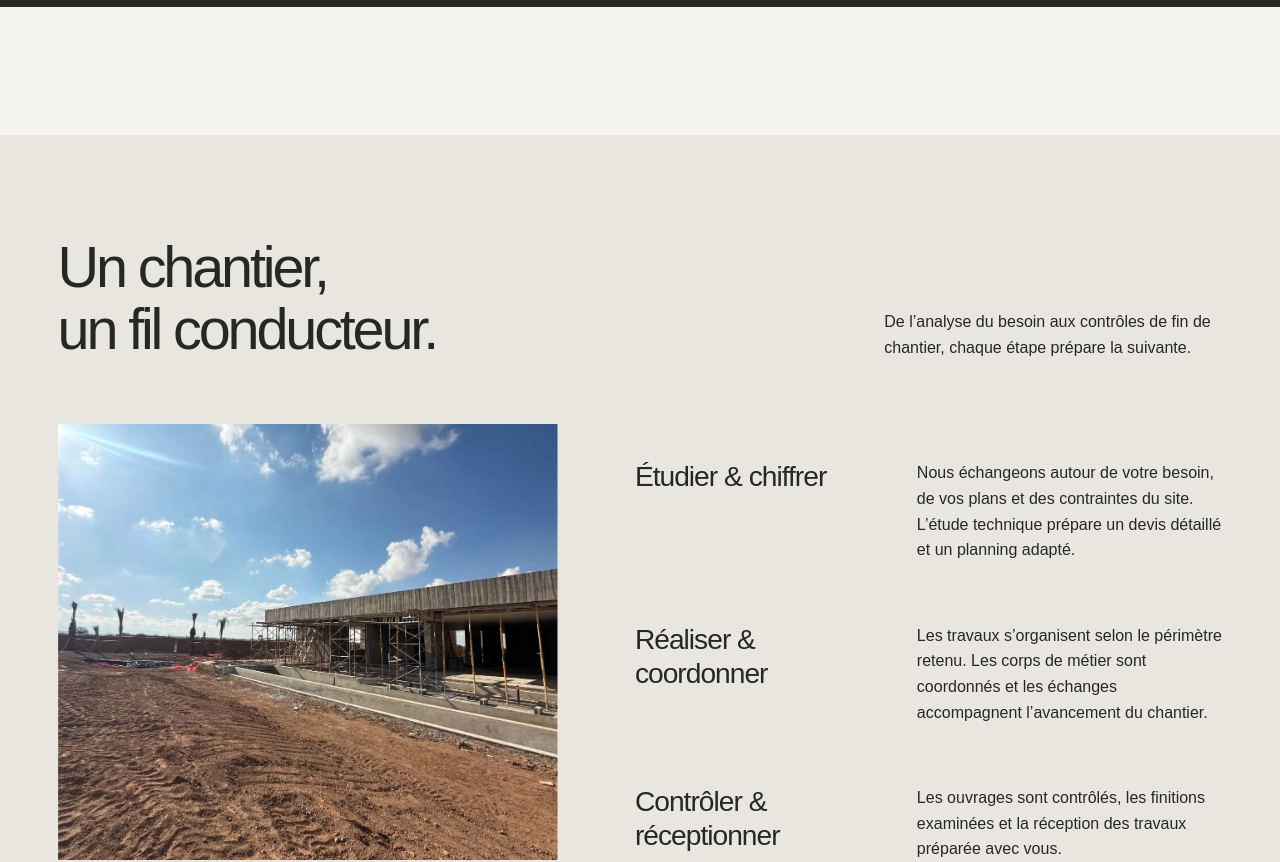
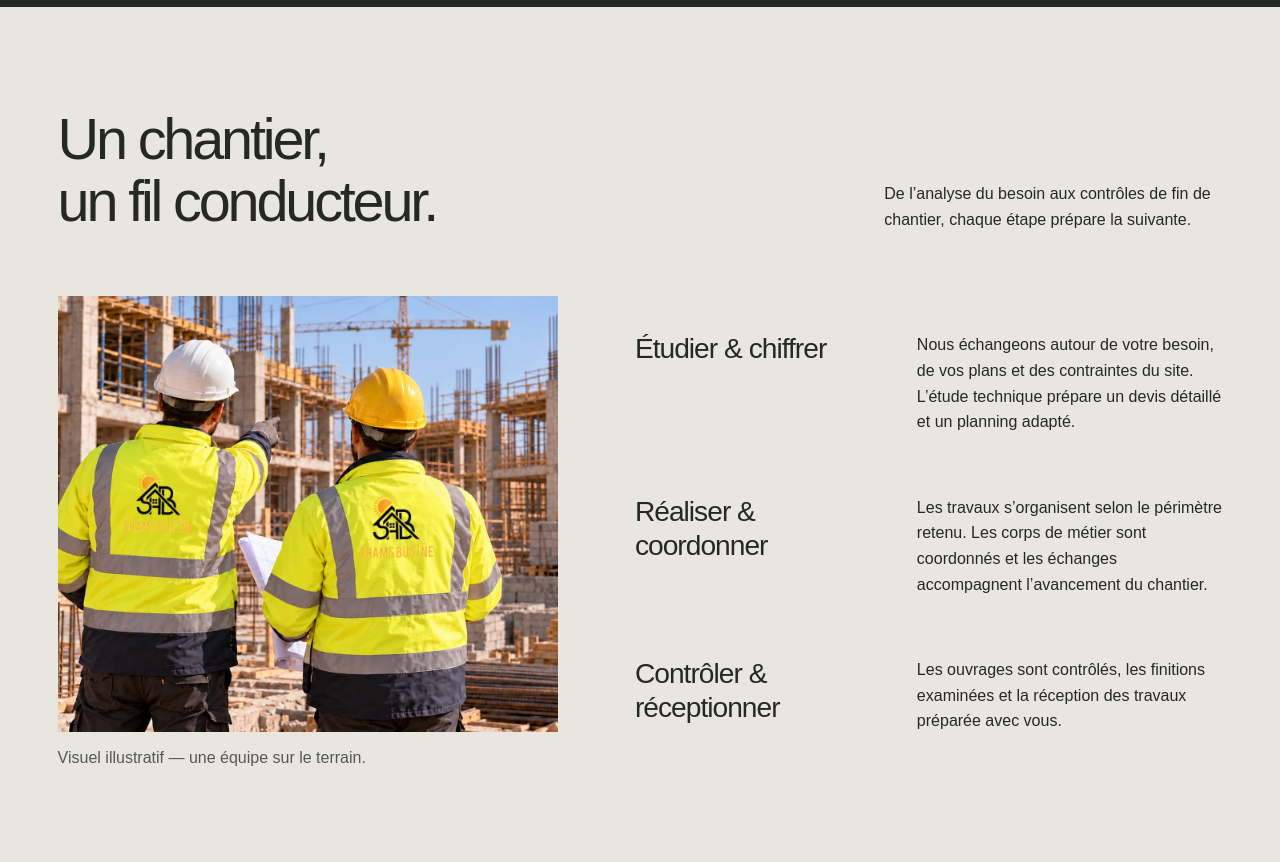
Before and after one commit to yassinejoundi/shamsbusine, a Next.js app: page / in a window 1280 px wide. Shown: the part 2940-3802 px from the top of the page. Built offline with nearby package versions, Linux system fonts and the light colour scheme; a web font is replaced by a local one.

Commit message:
feat(home): add branded crew image to process

```diff
--- a/components/home/ProjectProcess.tsx
+++ b/components/home/ProjectProcess.tsx
@@ -17,7 +17,7 @@ const stages = [
 
 export function ProjectProcess() {
   return (
-    <section className="process section-space" aria-labelledby="process-title">
+    <section className="process" aria-labelledby="process-title">
       <div className="frame">
         <div className="process-intro">
           <h2 id="process-title" data-reveal>Un chantier,<br />un fil conducteur.</h2>
@@ -28,13 +28,13 @@ export function ProjectProcess() {
           <figure className="process-figure" data-reveal>
             <div className="photo process-photo">
               <Image
-                src="/images/chantier-structure.webp"
-                alt="Bâtiment en cours de construction, avec sa structure en béton et son échafaudage."
+                src="/images/techniciens-chantier.webp"
+                alt="Deux techniciens en tenue jaune, vus de dos, observent un chantier."
                 fill
                 sizes="(max-width: 699px) 100vw, (max-width: 1099px) 44vw, 40vw"
               />
             </div>
-            <figcaption>La structure prend forme sur le terrain.</figcaption>
+            <figcaption>Visuel illustratif — une équipe sur le terrain.</figcaption>
           </figure>
 
           <ol className="process-steps">
--- a/public/images/sources.json
+++ b/public/images/sources.json
@@ -50,6 +50,12 @@
   ],
   "generated_images": [
     {
+      "file": "/images/techniciens-chantier.webp",
+      "generated_by": "OpenAI ImageGen; navbar logo composited with Sharp",
+      "role": "Illustrative generated image of workers in yellow workwear with the official Shams Busine logo; not verified Shams Busine staff or a specific project.",
+      "prompt": "Photorealistic architectural editorial image of two construction technicians from behind, in yellow high-visibility jackets, inside an active worksite with no city scenery or visible faces. The official navbar logo was composited onto the jacket backs to preserve brand accuracy."
+    },
+    {
       "file": "/images/contact-materials.webp",
       "generated_by": "OpenAI ImageGen",
       "role": "Conceptual material still life in the Contact hero; not a Shams Busine project photograph.",
```
Also changed, not shown: public/images/techniciens-chantier.webp (added).
